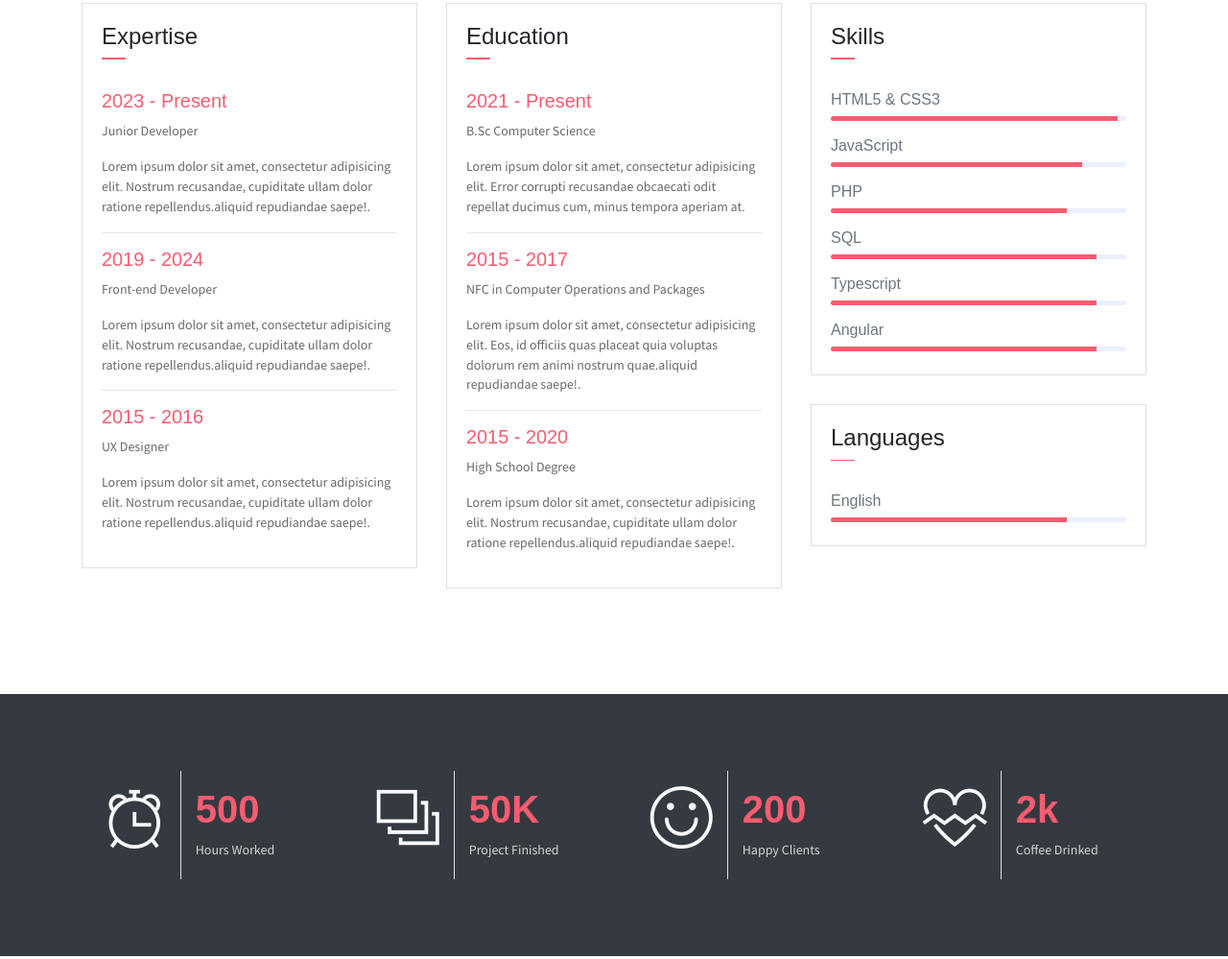
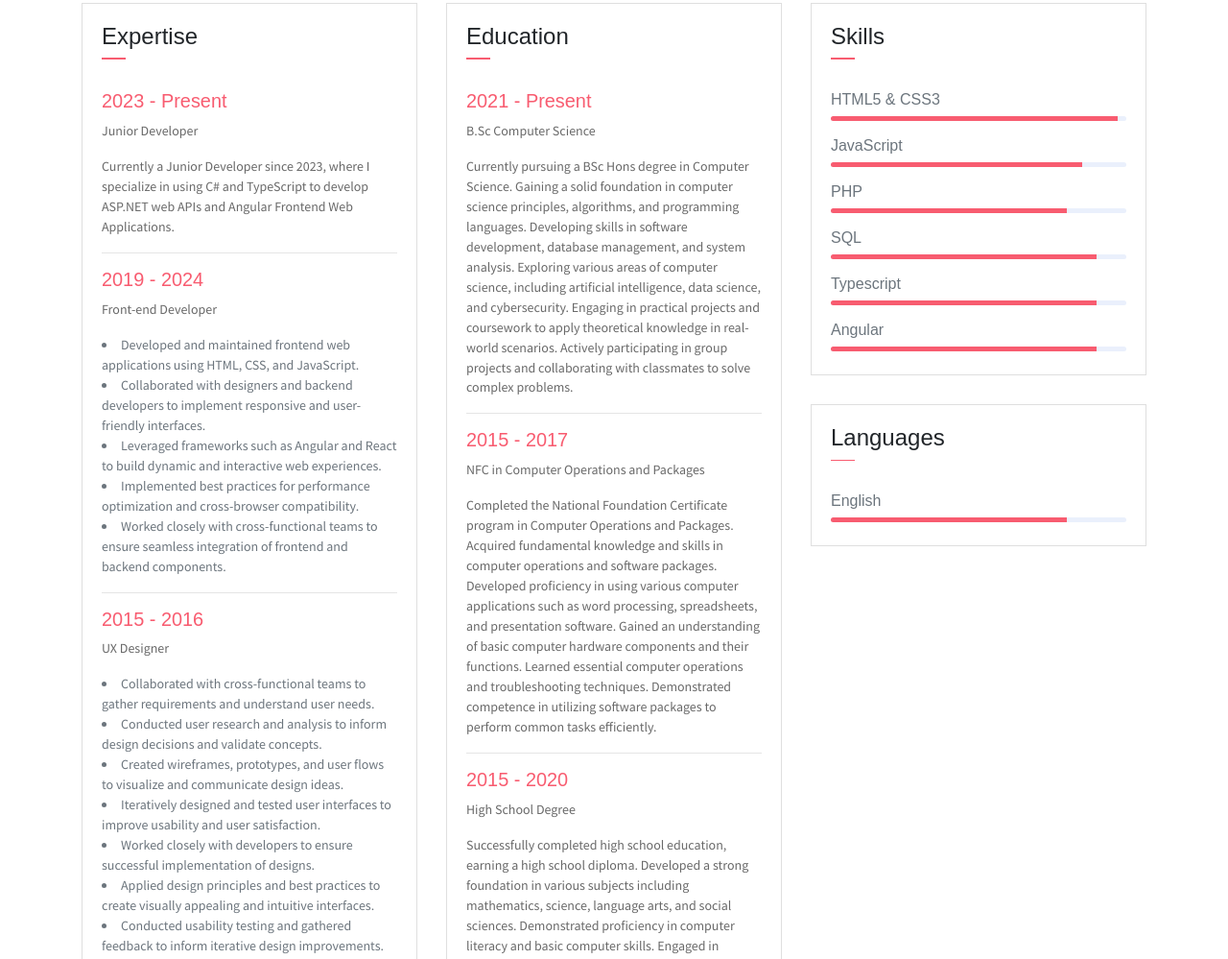
Before and after one commit to Tkdzw/tkdzw.github.io, a plain HTML site: page index.html in a window 1280 px wide. Shown: the part 1588-2587 px from the top of the page at 96% size. Drawn offline with Linux system fonts and the light colour scheme; some packages are replaced by stand-ins of ours.

Commit message:
Updated Resume

```diff
--- a/index.html
+++ b/index.html
@@ -27,7 +27,7 @@
                             aria-hidden="true"></i></a></li>
                 <li class="social-item"><a class="social-link text-light" href="#"><i class="ti-instagram"
                             aria-hidden="true"></i></a></li>
-                <li class="social-item"><a class="social-link text-light" href="#"><i class="ti-github"
+                <li class="social-item"><a class="social-link text-light" href="https://github.com/Tkdzw"><i class="ti-github"
                             aria-hidden="true"></i></a></li>
             </ul>
             <div class="header-content">
@@ -108,7 +108,7 @@
                                 aria-hidden="true"></i></a></li>
                     <li class="social-item"><a class="social-link" href="#"><i class="ti-instagram"
                                 aria-hidden="true"></i></a></li>
-                    <li class="social-item"><a class="social-link" href="#"><i class="ti-github"
+                    <li class="social-item"><a class="social-link" href="https://github.com/Tkdzw"><i class="ti-github"
                                 aria-hidden="true"></i></a></li>
                 </ul>
             </div>
@@ -164,18 +164,67 @@
                         <div class="card-body">
                             <h6 class="title text-danger">2023 - Present</h6>
                             <P>Junior Developer</P>
-                            <P class="subtitle">Lorem ipsum dolor sit amet, consectetur adipisicing elit. Nostrum
-                                recusandae, cupiditate ullam dolor ratione repellendus.aliquid repudiandae saepe!.</P>
+                            <P class="subtitle">
+                                Currently a Junior Developer since 2023, where
+                                I specialize in using C# and TypeScript to develop ASP.NET web APIs and Angular Frontend
+                                Web Applications.
+                            </P>
                             <hr>
                             <h6 class="title text-danger">2019 - 2024</h6>
                             <P>Front-end Developer</P>
-                            <P class="subtitle">Lorem ipsum dolor sit amet, consectetur adipisicing elit. Nostrum
-                                recusandae, cupiditate ullam dolor ratione repellendus.aliquid repudiandae saepe!.</P>
+                            <P class="subtitle">
+                                <li>
+                                    Developed and maintained frontend web applications using HTML, CSS, and JavaScript.
+                                </li>
+                                <li>
+                                    Collaborated with designers and backend developers to implement responsive and
+                                    user-friendly interfaces.
+                                </li>
+                                <li>
+                                    Leveraged frameworks such as Angular and React to build dynamic and interactive web
+                                    experiences.
+                                </li>
+                                <li>
+                                    Implemented best practices for performance optimization and cross-browser
+                                    compatibility.
+                                </li>
+                                <li>
+                                    Worked closely with cross-functional teams to ensure seamless integration of
+                                    frontend and backend components.
+                                </li>
+
+                            </P>
                             <hr>
                             <h6 class="title text-danger">2015 - 2016</h6>
                             <P>UX Designer</P>
-                            <P class="subtitle">Lorem ipsum dolor sit amet, consectetur adipisicing elit. Nostrum
-                                recusandae, cupiditate ullam dolor ratione repellendus.aliquid repudiandae saepe!.</P>
+                            <P class="subtitle">
+                                <li>
+                                    Collaborated with cross-functional teams to gather requirements and understand user
+                                    needs.
+                                </li>
+                                <li>
+                                    Conducted user research and analysis to inform design decisions and validate
+                                    concepts.
+                                </li>
+                                <li>
+                                    Created wireframes, prototypes, and user flows to visualize and communicate design
+                                    ideas.
+                                </li>
+                                <li>
+                                    Iteratively designed and tested user interfaces to improve usability and user
+                                    satisfaction.</li>
+                                <li>
+                                    Worked closely with developers to ensure successful implementation of designs.
+                                </li>
+                                <li>
+                                    Applied design principles and best practices to create visually appealing and
+                                    intuitive interfaces.
+                                </li>
+                                <li>
+                                    Conducted usability testing and gathered feedback to inform iterative design
+                                    improvements.
+                                </li>
+                            </P>
                         </div>
                     </div>
                 </div>
@@ -190,19 +239,47 @@
                         <div class="card-body">
                             <h6 class="title text-danger">2021 - Present</h6>
                             <P>B.Sc Computer Science</P>
-                            <P class="subtitle">Lorem ipsum dolor sit amet, consectetur adipisicing elit. Error corrupti
-                                recusandae obcaecati odit repellat ducimus cum, minus tempora aperiam at.</P>
+                            <P class="subtitle">
+                                Currently pursuing a BSc Hons degree in Computer Science.
+                                Gaining a solid foundation in computer science principles, algorithms, and programming
+                                languages.
+                                Developing skills in software development, database management, and system analysis.
+                                Exploring various areas of computer science, including artificial intelligence, data
+                                science, and cybersecurity.
+                                Engaging in practical projects and coursework to apply theoretical knowledge in
+                                real-world scenarios.
+                                Actively participating in group projects and collaborating with classmates to solve
+                                complex problems.
+                            </P>
                             <hr>
                             <h6 class="title text-danger">2015 - 2017</h6>
                             <P>NFC in Computer Operations and Packages</P>
-                            <P class="subtitle">Lorem ipsum dolor sit amet, consectetur adipisicing elit. Eos, id
-                                officiis quas placeat quia voluptas dolorum rem animi nostrum quae.aliquid repudiandae
-                                saepe!.</P>
+                            <P class="subtitle">
+                                Completed the National Foundation Certificate program in Computer Operations and
+                                Packages.
+                                Acquired fundamental knowledge and skills in computer operations and software packages.
+                                Developed proficiency in using various computer applications such as word processing,
+                                spreadsheets, and presentation software.
+                                Gained an understanding of basic computer hardware components and their functions.
+                                Learned essential computer operations and troubleshooting techniques.
+                                Demonstrated competence in utilizing software packages to perform common tasks
+                                efficiently.
+                            </P>
                             <hr>
                             <h6 class="title text-danger">2015 - 2020</h6>
                             <P>High School Degree</P>
-                            <P class="subtitle">Lorem ipsum dolor sit amet, consectetur adipisicing elit. Nostrum
-                                recusandae, cupiditate ullam dolor ratione repellendus.aliquid repudiandae saepe!.</P>
+                            <P class="subtitle">
+                                Successfully completed high school education, earning a high school diploma.
+                                Developed a strong foundation in various subjects including mathematics, science,
+                                language arts, and social sciences.
+                                Demonstrated proficiency in computer literacy and basic computer skills.
+                                Engaged in extracurricular activities that fostered teamwork, leadership, and time
+                                management skills.
+                                Participated in academic projects and assignments that required critical thinking and
+                                problem-solving.
+                                Actively involved in school events and initiatives, showcasing a commitment to personal
+                                and academic growth.
+                            </P>
 
                         </div>
                     </div>
```
